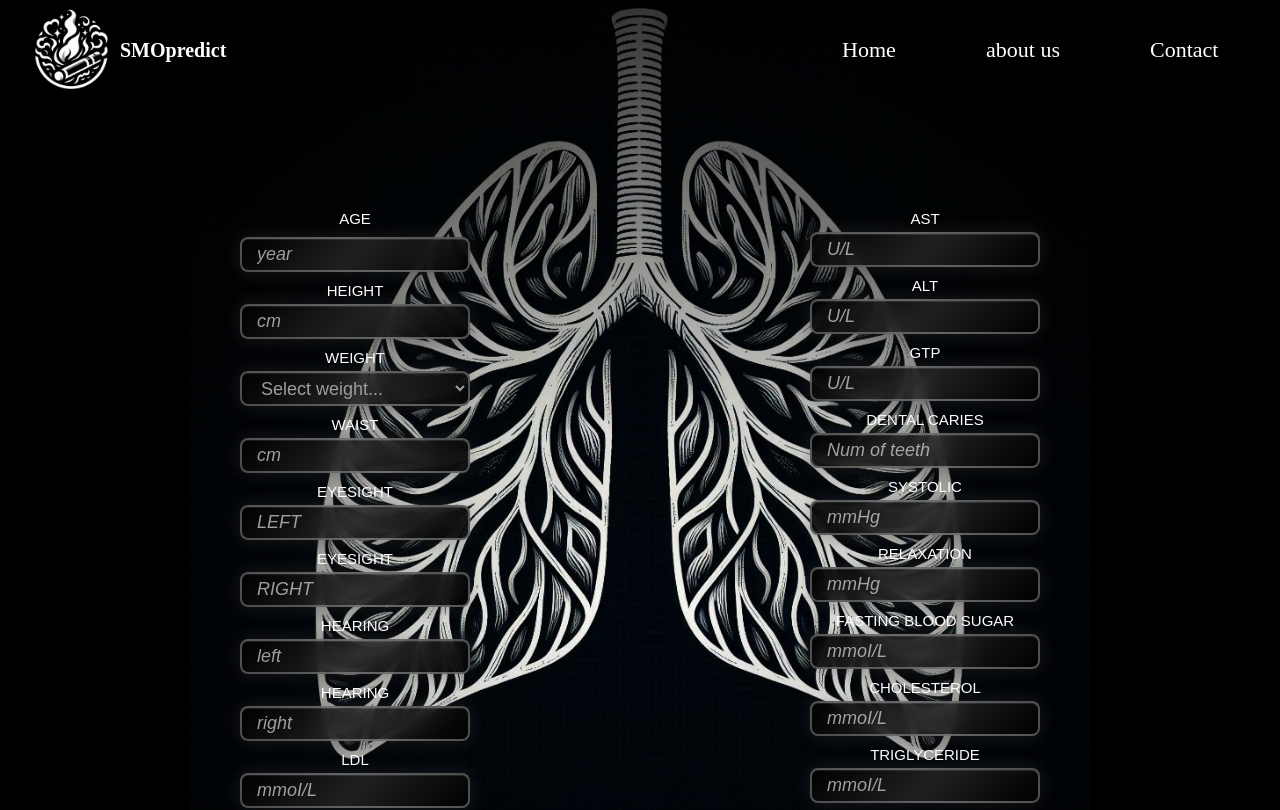
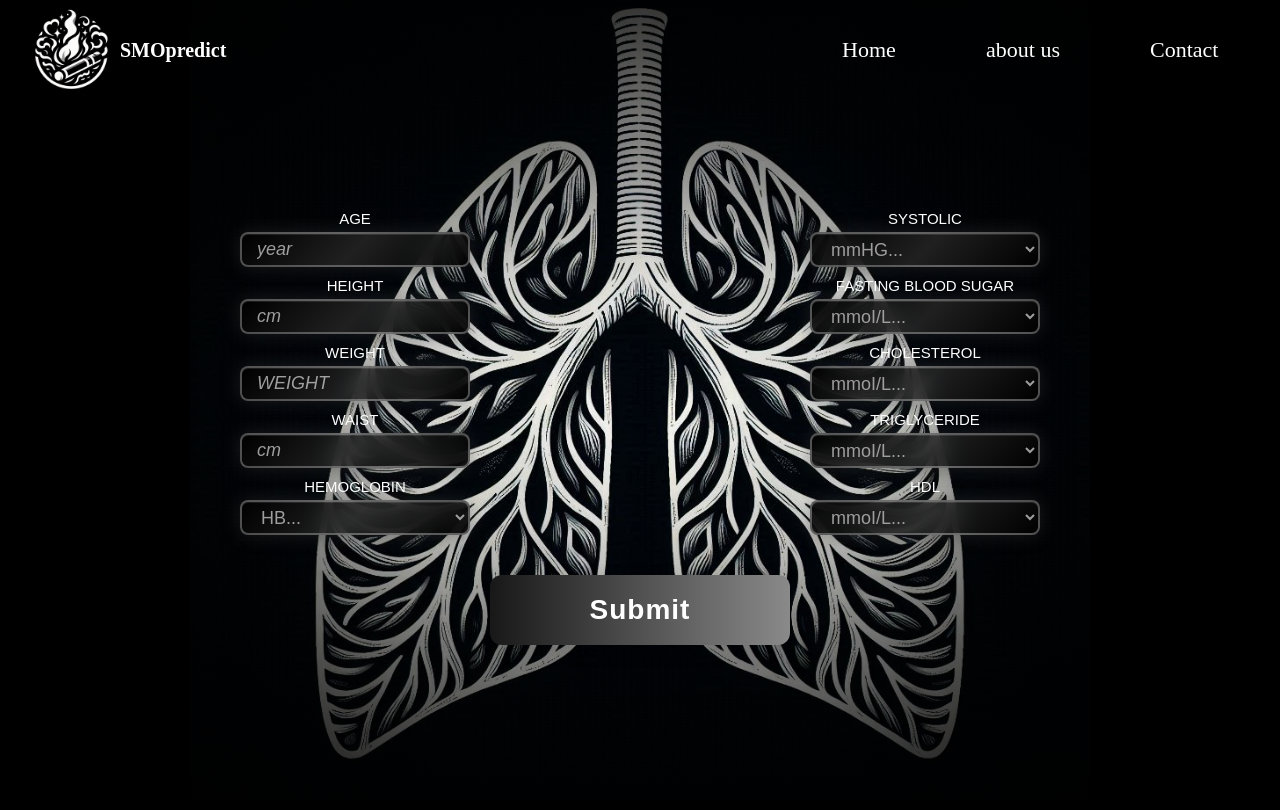
Before and after one commit to Sandro-Zosiashvili/Smoke-Detector-Frontend, a Next.js app in the folder smokedetector/: page /register in a window 1280 px wide. Shown: the top 810 px of the page. Built offline with nearby package versions, Linux system fonts and the light colour scheme; a web font is replaced by a local one.

Commit message:
fix feild

```diff
--- a/smokedetector/src/app/components/Popap/Popap.tsx
+++ b/smokedetector/src/app/components/Popap/Popap.tsx
@@ -18,7 +18,7 @@ const Popap = (props: Props) => {
     return (
         <div className={styles.container}>
             <div onClick={props.close} className={styles.close}>
-                <Image src={'/Images/close.png'} width={20} height={20} alt={'popap-closer'} />
+                <Image src={'/Images/icon.png'} width={20} height={20} alt={'popap-closer'} />
 
             </div>
 
--- a/smokedetector/src/app/register/page.module.scss
+++ b/smokedetector/src/app/register/page.module.scss
@@ -1,8 +1,9 @@
 .container {
-    height: 140vh;
+    height: 80vh;
     display: flex;
     // align-items: center;
     justify-content: center;
+    overflow-y: hidden
 }
 
 .input {
@@ -34,6 +35,7 @@
     font-family: 'Poppins', sans-serif;
     font-weight: 400;
     color: #9f9d9d;
+    cursor: pointer;
 
 
     /* ლამაზი გრადიენტ ფონი */
@@ -122,6 +124,7 @@
     gap: 5px;
     margin-top: 10px;
 }
+
 .flexAlign {
     display: flex;
     flex-direction: column;
@@ -158,8 +161,38 @@
 }
 
 .popap {
-
-    top: 100px;
     position: absolute;
 
 }
+
+.redred {
+    width: 200px;
+    height: 20px;
+    position: absolute;
+    top: 7px;
+    right: -210px;
+    font-size: 14px;
+    color: white;
+}
+
+.flex {
+    display: flex;
+    position: relative;
+}
+
+.leftSideRed {
+    position: absolute;
+    width: 200px;
+    height: 20px;
+    left: -210px;
+    text-align: right;
+    top: 7px;
+    font-size: 14px;
+    color: white;
+
+}
+
+.flexFlex {
+    position: relative;
+    display: flex;
+}
--- a/smokedetector/src/app/register/page.tsx
+++ b/smokedetector/src/app/register/page.tsx
@@ -4,6 +4,7 @@ import { useForm, SubmitHandler } from "react-hook-form"
 import { useState } from 'react'
 import Popap from '../components/Popap/Popap'
 import axios from 'axios'
+import { error } from 'console'
 
 
 
@@ -13,8 +14,15 @@ interface IFormInput {
 }
 type Inputs = {
     age: number;
-    gender: string;
-    weight: string
+    weight: number;
+    height: number;
+    waist: number;
+    hemoglobin: string;
+    systolic: string;
+    hdl: string;
+    triglyceride: string;
+    bloodSugar: string;
+    cholesterol: string
 }
 
 
@@ -28,10 +36,18 @@ const Register = () => {
     const onSubmit: SubmitHandler<IFormInput> = (data) => {
         console.log(data, 'esaaa')
         axios.post('http:', data)
-        if (!errors.age) {
-            window.scrollTo({ top: 100, behavior: 'smooth' });
         setPopap(!popap);
-            console.log('shemodis')
+
+        // if (!errors.age) {
+        //     window.scrollTo({ top: 100, behavior: 'smooth' });
+        //     console.log('shemodis')
+        // }
+    }
+
+    const keyKeyDown = (e: React.KeyboardEvent<HTMLInputElement>) => {
+        if (!/[0-9]/.test(e.key) &&
+            !['Backspace', 'Delete', 'Tab', 'Enter', 'ArrowLeft', 'ArrowRight'].includes(e.key)) {
+            e.preventDefault();
         }
     }
 
@@ -39,14 +55,6 @@ const Register = () => {
     const [popap, setPopap] = useState(false)
 
 
-    const onSubmitTwo = () => {
-        console.log(!!errors.age)
-        // if(!errors.age === true) {
-        //     window.scrollTo({ top: 100, behavior: 'smooth' });
-        //     setPopap(!popap);
-        //     console.log('shemodis')
-        // }
-    }
 
 
 
@@ -63,17 +71,28 @@ const Register = () => {
                                 <div className={styles.font}>
                                     AGE
                                 </div>
-                                <span>
+                                <div className={styles.flexFlex}>
+                                    <span className={styles.leftSideRed}>
                                         {
-                                        errors.age?.type === 'required' &&
-                                        <div>
-                                            this feild is required
-                                        </div>
+                                            errors.age && <span>This feild is required</span>
                                         }
                                     </span>
                                     <input {...register('age', {
                                         required: true,
-                                })} className={styles.inputStyle} placeholder='year' type='text' />
+                                        valueAsNumber: true,
+                                        maxLength: 3,
+
+
+
+                                    })} className={styles.inputStyle} placeholder='year' type='text'
+                                        onKeyDown={(e) => keyKeyDown(e)}
+                                        maxLength={3}
+
+                                    />
+
+
+                                </div>
+
                             </div>
 
 
@@ -84,7 +103,24 @@ const Register = () => {
                                 <label className={styles.font}>
                                     HEIGHT
                                 </label>
-                                <input className={styles.inputStyle} placeholder='cm' type='text' />
+                                <div className={styles.flexFlex}>
+                                    <span className={styles.leftSideRed}>
+                                        {
+                                            errors.height && <span>This feild is required</span>
+                                        }
+
+                                    </span>
+                                    <input {...register('height', {
+                                        required: true,
+                                        valueAsNumber: true,
+                                        maxLength: 3,
+
+                                    })} className={styles.inputStyle} placeholder='cm' type='text'
+                                        onKeyDown={(e) => keyKeyDown(e)}
+                                        maxLength={3}
+
+                                    />
+                                </div>
                             </div>
 
 
@@ -96,15 +132,23 @@ const Register = () => {
                                 <div className={styles.font}>
                                     WEIGHT
                                 </div>
-                                <select className={styles.inputStyle} {...register('weight', {
-                                    required: true
+                                <div className={styles.flexFlex}>
+                                    <span className={styles.leftSideRed}>
+                                        {
+                                            errors.weight && <span>This feild is required</span>
+                                        }
 
-                                })}>
-                                    <option value="">Select weight...</option>
-                                    <option value="80kg">85cm</option>
-                                    <option value="80kg">90cm</option>
-                                    <option value="80kg">100cm</option>
-                                </select>
+                                    </span>
+                                    <input className={styles.inputStyle}  {...register('weight', {
+                                        required: true,
+                                        valueAsNumber: true
+                                    })} placeholder='WEIGHT' type='text'
+                                        onKeyDown={(e) => keyKeyDown(e)}
+                                        maxLength={3}
+
+                                    />
+                                </div>
+
                             </div>
 
 
@@ -116,63 +160,29 @@ const Register = () => {
                                 <div className={styles.font}>
                                     WAIST
                                 </div>
-                                <input className={styles.inputStyle} placeholder='cm' type='text' />
+                                <div className={styles.flexFlex}>
+                                    <span className={styles.leftSideRed}>
+                                        {
+                                            errors.waist && <span>This feild is required</span>
+                                        }
+
+                                    </span>
+                                    <input {...register('waist', {
+                                        required: true,
+                                        valueAsNumber: true,
+                                        maxLength: 3
+                                    })} className={styles.inputStyle} placeholder='cm' type='text'
+                                        onKeyDown={(e) => keyKeyDown(e)}
+                                        maxLength={3}
+
+                                    />
+
+                                </div>
+
                             </div>
 
 
 
-
-
-                            <div className={styles.insideCenter}>
-                                <div className={styles.font}>
-                                    EYESIGHT
-                                </div>
-                                <input className={styles.inputStyle} placeholder='LEFT' type='text' />
-                            </div>
-
-
-
-
-                            <div className={styles.insideCenter}>
-                                <div className={styles.font}>
-                                    EYESIGHT
-
-                                </div>
-                                <input className={styles.inputStyle} placeholder='RIGHT' type='text' />
-                            </div>
-
-
-
-
-
-                            <div className={styles.insideCenter}>
-                                <div className={styles.font}>
-                                    HEARING
-                                </div>
-                                <input className={styles.inputStyle} placeholder='left' type='text' />
-                            </div>
-
-
-
-
-                            <div className={styles.insideCenter}>
-                                <div className={styles.font}>
-                                    HEARING
-
-                                </div>
-                                <input className={styles.inputStyle} placeholder='right' type='text' />
-                            </div>
-
-
-
-
-
-                            <div className={styles.insideCenter}>
-                                <div className={styles.font}>
-                                    LDL
-                                </div>
-                                <input className={styles.inputStyle} placeholder='mmoI/L' type='text' />
-                            </div>
 
 
 
@@ -181,18 +191,23 @@ const Register = () => {
                                 <div className={styles.font}>
                                     HEMOGLOBIN
                                 </div>
-                                <input className={styles.inputStyle} placeholder='g/L' type='text' />
+                                <div className={styles.flexFlex}>
+                                    <span className={styles.leftSideRed}>
+                                        {
+                                            errors.hemoglobin && <span>This feild is required</span>
+                                        }
+
+                                    </span>
+                                    <select defaultValue="" {...register('hemoglobin', {
+                                        required: true,
+                                    })} className={styles.inputStyle}>
+                                        <option value="" disabled>HB...</option>
+                                        <option value="13.8 - 17.2">13.8 - 17.2</option>
+                                        <option value="More than 17.5">More than 17.5</option>
+                                        <option value="Less than 13.8">Less than 13.8</option>
+                                    </select>
                                 </div>
 
-
-
-
-
-                            <div className={styles.insideCenter}>
-                                <div className={styles.font}>
-                                    URINE PROTEIN
-                                </div>
-                                <input className={styles.inputStyle} placeholder='g/L' type='text' />
                             </div>
 
 
@@ -200,57 +215,9 @@ const Register = () => {
 
 
 
-                            <div className={styles.insideCenter}>
-                                <div className={styles.font}>
-                                    SERUM CREATININE
-                                </div>
-                                <input className={styles.inputStyle} placeholder='micromoles' type='text' />
-                            </div>
-
-
-
                         </div>
                     </div>
                     <div className={styles.feildTwo}>
-                        <div className={styles.insideCenter}>
-                            <div className={styles.font}>
-                                AST
-                            </div>
-                            <input className={styles.inputStyle} placeholder='U/L' type='text' />
-                        </div>
-
-
-
-
-                        <div className={styles.insideCenter}>
-                            <div className={styles.font}>
-                                ALT
-                            </div>
-                            <input className={styles.inputStyle} placeholder='U/L' type='text' />
-                        </div>
-
-
-
-
-
-                        <div className={styles.insideCenter}>
-                            <div className={styles.font}>
-                                GTP
-                            </div>
-                            <input className={styles.inputStyle} placeholder='U/L' type='text' />
-                        </div>
-
-
-
-
-
-                        <div className={styles.insideCenter}>
-                            <div className={styles.font}>
-                                DENTAL CARIES
-                            </div>
-                            <input className={styles.inputStyle} placeholder='Num of teeth' type='text' />
-                        </div>
-
 
 
 
@@ -259,17 +226,22 @@ const Register = () => {
                             <div className={styles.font}>
                                 SYSTOLIC
                             </div>
-                            <input className={styles.inputStyle} placeholder='mmHg' type='text' />
+                            <div className={styles.flex}>
+                                <select {...register('systolic', {
+                                    required: true
+                                })} defaultValue="" className={styles.inputStyle}>
+                                    <option value="" disabled>mmHG...</option>
+                                    <option value="90-120">90 - 120</option>
+                                    <option value="More than 130">More than 130</option>
+                                    <option value="Less than 90">Less than 90</option>
+                                </select>
+                                <span className={styles.redred}>
+                                    {
+                                        errors.systolic && <span>This feild is required</span>
+                                    }
+
+                                </span>
                             </div>
-
-
-
-
-                        <div className={styles.insideCenter}>
-                            <div className={styles.font}>
-                                RELAXATION
-                            </div>
-                            <input className={styles.inputStyle} placeholder='mmHg' type='text' />
                         </div>
 
 
@@ -281,7 +253,22 @@ const Register = () => {
                             <div className={styles.font}>
                                 FASTING BLOOD SUGAR
                             </div>
-                            <input className={styles.inputStyle} placeholder='mmoI/L' type='text' />
+                            <div className={styles.flex}>
+                                <select {...register('bloodSugar', {
+                                    required: true
+                                })} defaultValue="" className={styles.inputStyle}>
+                                    <option value="" disabled>mmoI/L...</option>
+                                    <option value="70 - 99">70 - 99</option>
+                                    <option value="100 - 125">100 - 125</option>
+                                    <option value="More than 125">More than 125</option>
+                                </select>
+                                <span className={styles.redred}>
+                                    {
+                                        errors.bloodSugar && <span>This feild is required</span>
+                                    }
+
+                                </span>
+                            </div>
                         </div>
 
 
@@ -292,7 +279,21 @@ const Register = () => {
                             <div className={styles.font}>
                                 CHOLESTEROL
                             </div>
-                            <input className={styles.inputStyle} placeholder='mmoI/L' type='text' />
+                            <div className={styles.flex}>
+                                <select {...register('cholesterol', {
+                                    required: true
+                                })} defaultValue="" className={styles.inputStyle}>
+                                    <option value="" disabled>mmoI/L...</option>
+                                    <option value="Less than 3.0">Less than 3.0</option>
+                                    <option value="More than 1.0">More than 1.0</option>
+                                </select>
+                                <span className={styles.redred}>
+                                    {
+                                        errors.cholesterol && <span>This feild is required</span>
+                                    }
+
+                                </span>
+                            </div>
                         </div>
 
 
@@ -303,7 +304,22 @@ const Register = () => {
                             <div className={styles.font}>
                                 TRIGLYCERIDE
                             </div>
-                            <input className={styles.inputStyle} placeholder='mmoI/L' type='text' />
+                            <div className={styles.flex}>
+                                <select {...register('triglyceride', {
+                                    required: true
+                                })} defaultValue="" className={styles.inputStyle}>
+                                    <option value="" disabled>mmoI/L...</option>
+                                    <option value="Less than 1.7">Less than 1.7</option>
+                                    <option value="2.3 - 5.6">2.3 - 5.6</option>
+                                    <option value="More than 5.6">More than 5.6</option>
+                                </select>
+                                <span className={styles.redred}>
+                                    {
+                                        errors.triglyceride && <span>This feild is required</span>
+                                    }
+
+                                </span>
+                            </div>
                         </div>
 
 
@@ -314,31 +330,26 @@ const Register = () => {
                             <div className={styles.font}>
                                 HDL
                             </div>
-                            <input className={styles.inputStyle} placeholder='mmoI/L' type='text' />
+                            <div className={styles.flex}>
+                                <select {...register('hdl', {
+                                    required: true
+                                })} defaultValue="" className={styles.inputStyle}>
+                                    <option value="" disabled>mmoI/L...</option>
+                                    <option value="Less than 1.0">Less than 1.0</option>
+                                    <option value="More than 1.5">More than 1.5</option>
+                                    <option value="More than 2.0">More than 2.0</option>
+                                </select>
+                                <span className={styles.redred}>
+                                    {
+                                        errors.hdl && <span>This feild is required</span>
+                                    }
+
+                                </span>
+
                             </div>
 
 
-
-
-                        <div className={styles.insideCenter}>
-                            <div className={styles.font}>
-                                SMOKING
                         </div>
-                            <input className={styles.inputStyle} placeholder='smoker/nonSmoker' type='text' />
-                        </div>
-
-
-
-
-
-                        <div className={styles.insideCenter}>
-                            <div className={styles.font}>
-                                age
-                            </div>
-                            <input className={styles.inputStyle} placeholder='' type='text' />
-                        </div>
-
-
                     </div>
                 </div>
                 <input type="submit" className={styles.buttonTwo} />
```
Also changed, not shown: smokedetector/public/Images/icon.png (added). Lines whose indentation alone changed are shown as unchanged.
